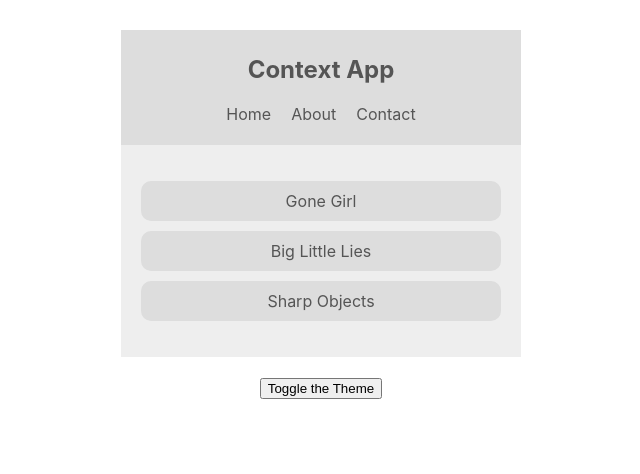
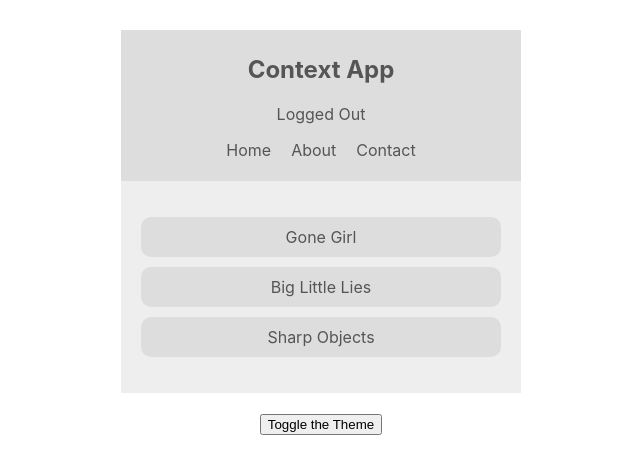
Before and after one commit to jesspaul/react-context-tutorial, a React (Create React App) app: page / in a window 1280 px wide. Shown: the top 474 px of the page, without its empty margins (319-959 px from the left). Built offline with nearby package versions, Linux system fonts and the light colour scheme.

Commit message:
consume multiple contexts in one component

```diff
--- a/src/App.js
+++ b/src/App.js
@@ -1,15 +1,18 @@
 import BookList from "./components/BookList/BookList";
 import Navbar from "./components/Navbar/Navbar";
 import ThemeToggle from "./components/ThemeToggle/ThemeToggle";
+import AuthContextProvider from "./contexts/AuthContext";
 import ThemeContextProvider from "./contexts/ThemeContext";
 
 function App() {
   return (
     <div className="App">
       <ThemeContextProvider>
-        <Navbar />
-        <BookList />
-        <ThemeToggle />
+        <AuthContextProvider>
+          <Navbar />
+          <BookList />
+          <ThemeToggle />
+        </AuthContextProvider>
       </ThemeContextProvider>
     </div>
   );
--- a/src/components/Navbar/Navbar.js
+++ b/src/components/Navbar/Navbar.js
@@ -1,15 +1,21 @@
 import React, { Component } from 'react';
+import { AuthContext } from '../../contexts/AuthContext';
 import { ThemeContext } from '../../contexts/ThemeContext';
 
 class Navbar extends Component {
     render() {
         return (
-            <ThemeContext.Consumer>{(context) => {
-                const { isLightTheme, light, dark } = context;
+            <AuthContext.Consumer>{(authContext) => (
+                <ThemeContext.Consumer>{(themeContext) => {
+                    const { isAuthenticated, toggleAuth } = authContext;
+                    const { isLightTheme, light, dark } = themeContext;
                     const theme = isLightTheme ? light : dark;
                     return (
                         <nav style={{ background: theme.ui, color: theme.syntax }}>
                             <h1>Context App</h1>
+                            <div onClick={toggleAuth}>
+                                { isAuthenticated ? 'Logged In' : 'Logged Out' }
+                            </div>
                             <ul>
                                 <li>Home</li>
                                 <li>About</li>
@@ -18,6 +24,7 @@
                         </nav>
                     );
                 }}</ThemeContext.Consumer>
+            )}</AuthContext.Consumer>
          );
     }
 }
--- /dev/null
+++ b/src/contexts/AuthContext.js
@@ -0,0 +1,21 @@
+import React, { Component, createContext } from 'react';
+
+export const AuthContext = createContext();
+
+class AuthContextProvider extends Component {
+    state = {
+        isAuthenticated: false
+    }
+    toggleAuth = () => {
+        this.setState({ isAuthenticated: !this.state.isAuthenticated });
+    }
+    render() {
+        return (
+            <AuthContext.Provider value={{...this.state, toggleAuth: this.toggleAuth}}>
+                {this.props.children}
+            </AuthContext.Provider>
+         );
+    }
+}
+
+export default AuthContextProvider;
```
Lines whose indentation alone changed are shown as unchanged.
